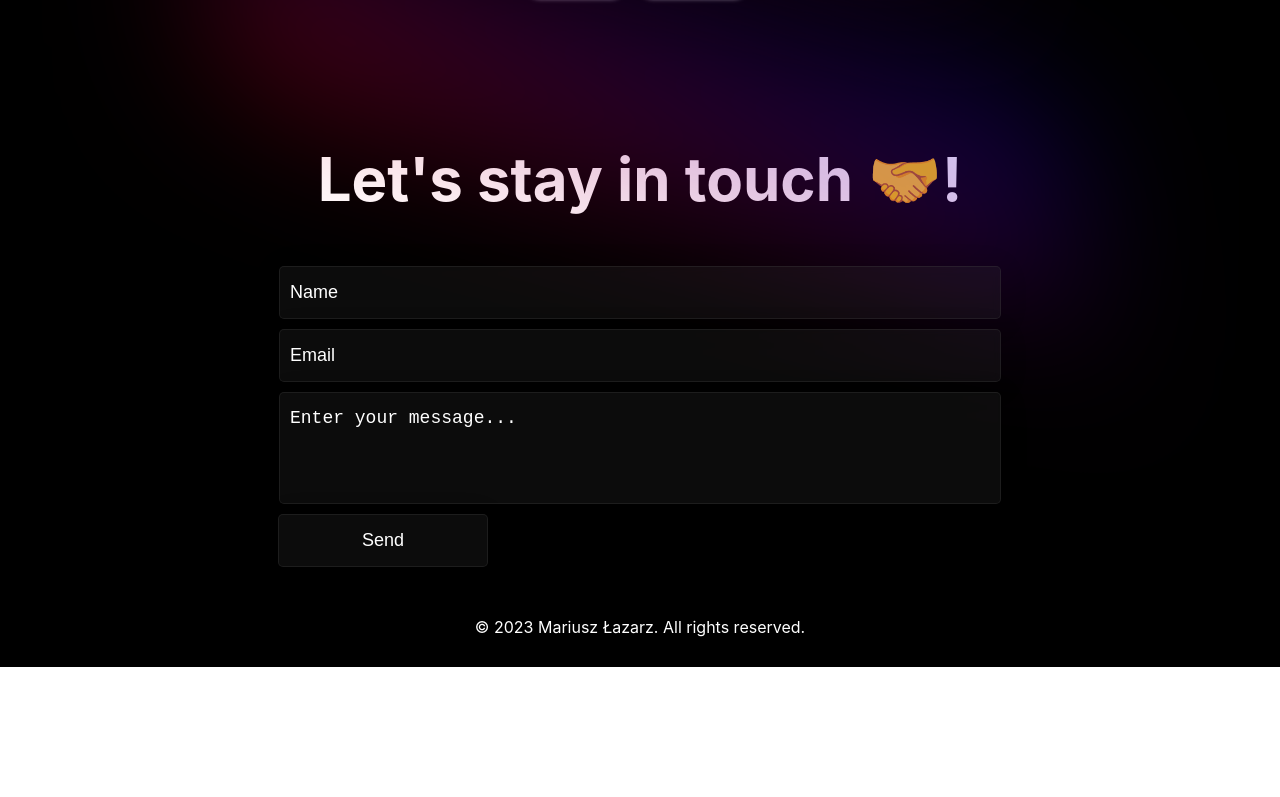
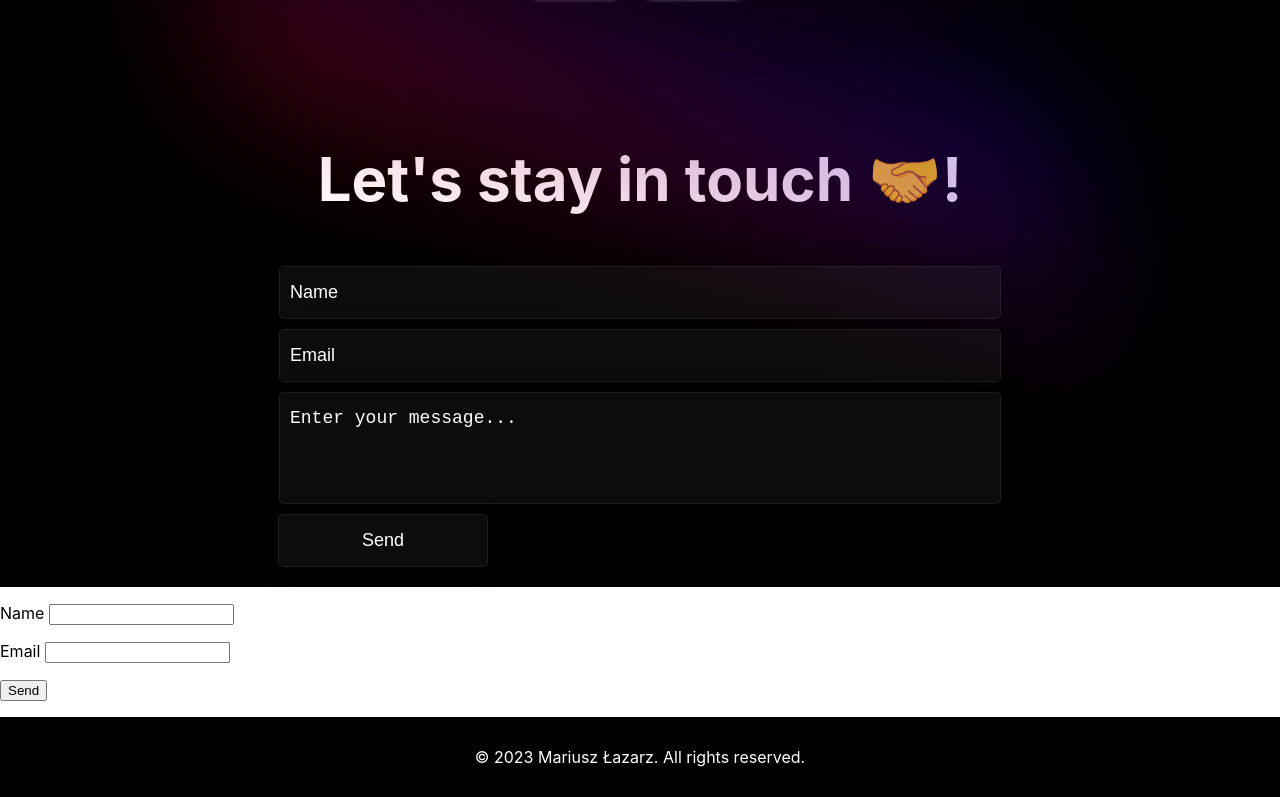
Before and after one commit to Mariusz-Lazarz/MariuszPortfolio, a React (Create React App) app: page / in a window 1280 px wide. Shown: the part 3723-4520 px from the top of the page. Before the commit the page ends 4390 px from the top, so only its background shows below. Built offline with nearby package versions, Linux system fonts and the light colour scheme.

Commit message:
testing netlify forms

```diff
--- a/src/App.js
+++ b/src/App.js
@@ -22,6 +22,21 @@
       <div id="contact">
         <Footer />
       </div>
+      <form name="contact" netlify>
+        <p>
+          <label>
+            Name <input type="text" name="name" />
+          </label>
+        </p>
+        <p>
+          <label>
+            Email <input type="email" name="email" />
+          </label>
+        </p>
+        <p>
+          <button type="submit">Send</button>
+        </p>
+      </form>
       <Copyright />
     </>
   );
```
